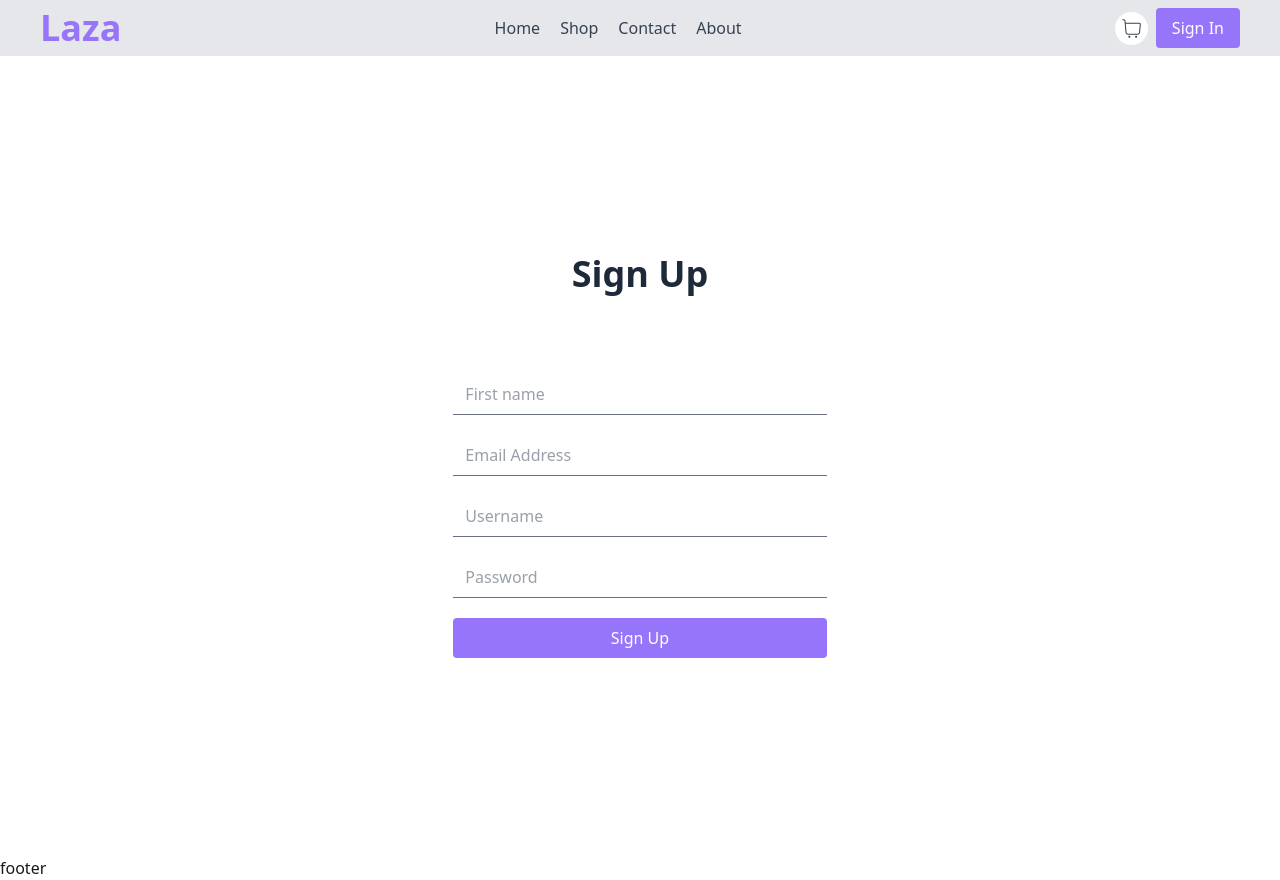
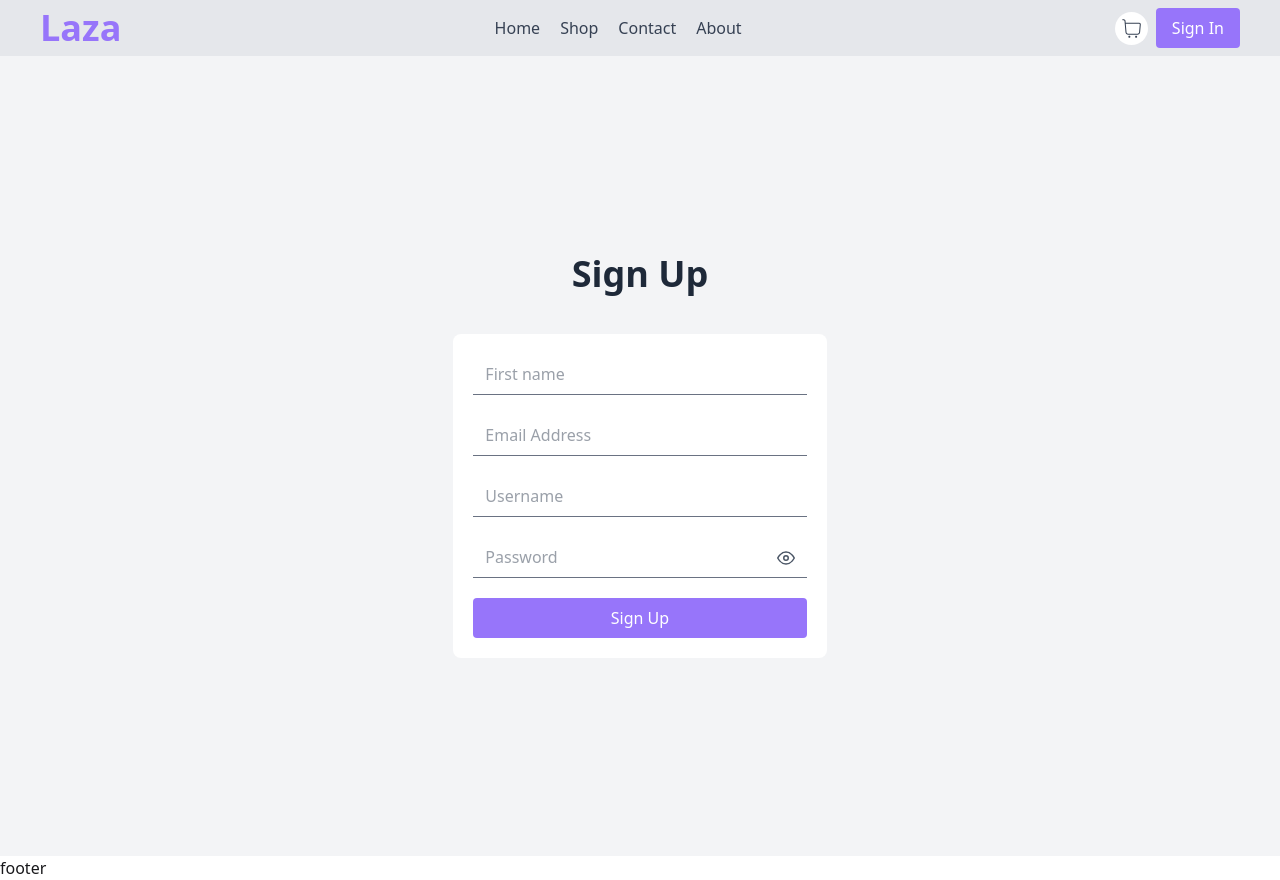
Before and after one commit to murad403/e-bazar, a Next.js app: page /auth/sign-up in a window 1280 px wide. Built offline with nearby package versions, Linux system fonts and the light colour scheme.

Commit message:
sign up page complete

```diff
--- a/app/auth/sign-up/page.tsx
+++ b/app/auth/sign-up/page.tsx
@@ -1,42 +1,88 @@
 "use client";
-import { useForm, SubmitHandler } from "react-hook-form"
+import { useSignUpMutation } from '@/app/redux/features/authApi';
+import { useRouter } from 'next/navigation';
+import React, { useState } from 'react';
+import { useForm, SubmitHandler } from 'react-hook-form';
+import { FiEye, FiEyeOff } from 'react-icons/fi';
+import { toast } from 'react-toastify';
 
 type Inputs = {
     first_name: string;
     email: string;
     username: string;
     password: string;
-}
+};
 
 const page = () => {
-    const {
-        register,
-        handleSubmit,
-        watch,
-        formState: { errors },
-    } = useForm<Inputs>()
-    const onSubmit: SubmitHandler<Inputs> = (data) => console.log(data)
+    const [showPassword, setShowPassword] = useState<boolean>(false);
+    const { register, handleSubmit, watch, formState: { errors },} = useForm<Inputs>();
+    const [signUp, {isLoading}] = useSignUpMutation();
+    const router = useRouter();
+
+    const onSubmit: SubmitHandler<Inputs> = async (data) => {
+        console.log(data);
+        try {
+            const res = await signUp(data).unwrap();
+            toast.success('Sign up successful!');
+            router.push('/auth/sign-in');
+        } catch (error: any) {
+            console.log(error.data);
+            toast.error(error?.data?.username?.[0] || error?.data?.email?.[0]);
+        }
+    };
+
     return (
-        <div className="flex justify-center items-center flex-col min-h-screen">
-            <h2 className="text-2xl md:text-3xl lg:text-4xl font-bold text-gray-800 mb-20">Sign Up</h2>
-            <form onSubmit={handleSubmit(onSubmit)} className="space-y-5 w-full md:w-1/3">
+        <div className="flex justify-center items-center flex-col min-h-screen py-10">
+            <h2 className="text-2xl md:text-3xl lg:text-4xl font-bold text-gray-800 mb-10">Sign Up</h2>
+            <form onSubmit={handleSubmit(onSubmit)} className="space-y-5 w-full md:w-1/3 bg-white p-3 md:p-5 rounded-lg">
                 <div>
-                    <input placeholder="First name" className="appearance-none outline-none border-b text-gray-700 border-gray-500 w-full px-3 py-2" {...register("first_name", { required: true })} />
-                    {errors.first_name && <span>First Name is required</span>}
+                    <input
+                        placeholder="First name"
+                        className="appearance-none outline-none border-b text-gray-700 border-gray-500 w-full px-3 py-2"
+                        {...register('first_name', { required: true })}
+                    />
+                    {errors.first_name && <span className='text-red-700 text-sm'>First Name is required</span>}
                 </div>
                 <div>
-                    <input placeholder="Email Address" className="appearance-none outline-none border-b text-gray-700 border-gray-500 w-full px-3 py-2" {...register("email", { required: true })} />
-                    {errors.email && <span>Email is required</span>}
+                    <input
+                        placeholder="Email Address"
+                        className="appearance-none outline-none border-b text-gray-700 border-gray-500 w-full px-3 py-2"
+                        {...register('email', { required: true })}
+                    />
+                    {errors.email && <span className='text-red-700 text-sm'>Email is required</span>}
                 </div>
                 <div>
-                    <input placeholder="Username" className="appearance-none outline-none border-b text-gray-700 border-gray-500 w-full px-3 py-2" {...register("username", { required: true })} />
-                    {errors.username && <span>Username is required</span>}
+                    <input
+                        placeholder="Username"
+                        className="appearance-none outline-none border-b text-gray-700 border-gray-500 w-full px-3 py-2"
+                        {...register('username', { required: true })}
+                    />
+                    {errors.username && <span className='text-red-700 text-sm'>Username is required</span>}
                 </div>
                 <div>
-                    <input placeholder="Password" className="appearance-none outline-none border-b text-gray-700 border-gray-500 w-full px-3 py-2" {...register("password", { required: true })} />
-                    {errors.password && <span>Password is required</span>}
+                    <div className="relative">
+                        <input
+                            type={showPassword ? 'text' : 'password'}
+                            placeholder="Password"
+                            className="appearance-none outline-none border-b text-gray-700 border-gray-500 w-full px-3 py-2 pr-10"
+                            {...register('password', { required: true })}
+                        />
+                        <button
+                            type="button"
+                            onClick={() => setShowPassword((s) => !s)}
+                            aria-label={showPassword ? 'Hide password' : 'Show password'}
+                            className="absolute right-2 top-1/2 -translate-y-1/2 text-gray-600 p-1"
+                        >
+                            {showPassword ? <FiEyeOff size={18} /> : <FiEye size={18} />}
+                        </button>
+                    </div>
+                    {errors.password && <span className='text-red-700 text-sm'>Password is required</span>}
                 </div>
-                <button className="text-white w-full bg-basic px-4 py-2 rounded" type="submit">Sign Up</button>
+                <button className="text-white w-full bg-basic px-4 py-2 rounded cursor-pointer" type="submit">
+                    {
+                        isLoading ? <span className="loading loading-spinner loading-sm text-white"></span> : <span>Sign Up</span>
+                    }
+                </button>
             </form>
         </div>
     );
--- /dev/null
+++ b/app/auth/verify/page.tsx
@@ -0,0 +1,11 @@
+import React from 'react';
+
+const page = () => {
+    return (
+        <div>
+
+        </div>
+    );
+};
+
+export default page;
--- a/app/wrapper/Wrapper.tsx
+++ b/app/wrapper/Wrapper.tsx
@@ -5,6 +5,7 @@ import store, { persistor } from '../redux/store';
 import { PersistGate } from 'redux-persist/integration/react'
 import Navbar from '../components/shared/Navbar';
 import Footer from '../components/shared/Footer';
+import { Bounce, ToastContainer } from 'react-toastify';
 
 type TProps = {
     children: React.ReactNode;
@@ -15,10 +16,23 @@ const Wrapper = ({ children }: TProps) => {
         <Provider store={store}>
             <PersistGate loading={null} persistor={persistor}>
                 <Navbar></Navbar>
-                <div className='bg-white min-h-screen px-3 md:px-10 lg:px-20'>
+                <div className='bg-gray-100 min-h-screen px-3 md:px-10 lg:px-20'>
                     {
-                    children
-                }
+                        children
+                    }
+                    <ToastContainer
+                        position="top-left"
+                        autoClose={5000}
+                        hideProgressBar={false}
+                        newestOnTop={false}
+                        closeOnClick={false}
+                        rtl={false}
+                        pauseOnFocusLoss
+                        draggable
+                        pauseOnHover
+                        theme="light"
+                        transition={Bounce}
+                    />
                 </div>
                 <Footer></Footer>
             </PersistGate>
--- a/package.json
+++ b/package.json
@@ -15,6 +15,7 @@
     "react-hook-form": "^7.66.0",
     "react-icons": "^5.5.0",
     "react-redux": "^9.2.0",
+    "react-toastify": "^11.0.5",
     "redux-persist": "^6.0.0"
   },
   "devDependencies": {
```
Also changed, not shown: public/auth/auth.png (added), 1 other file (tests, documents, lock files or other folders).
